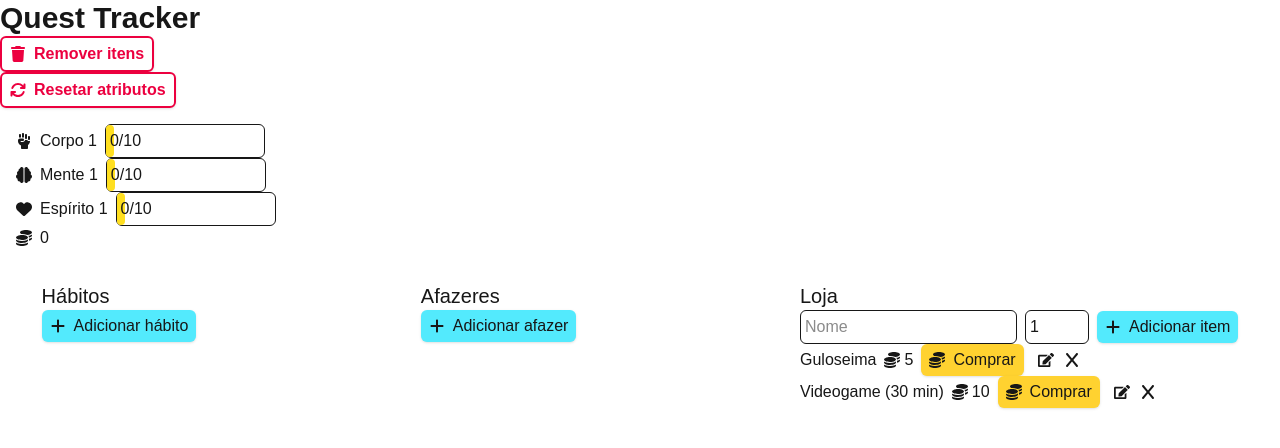
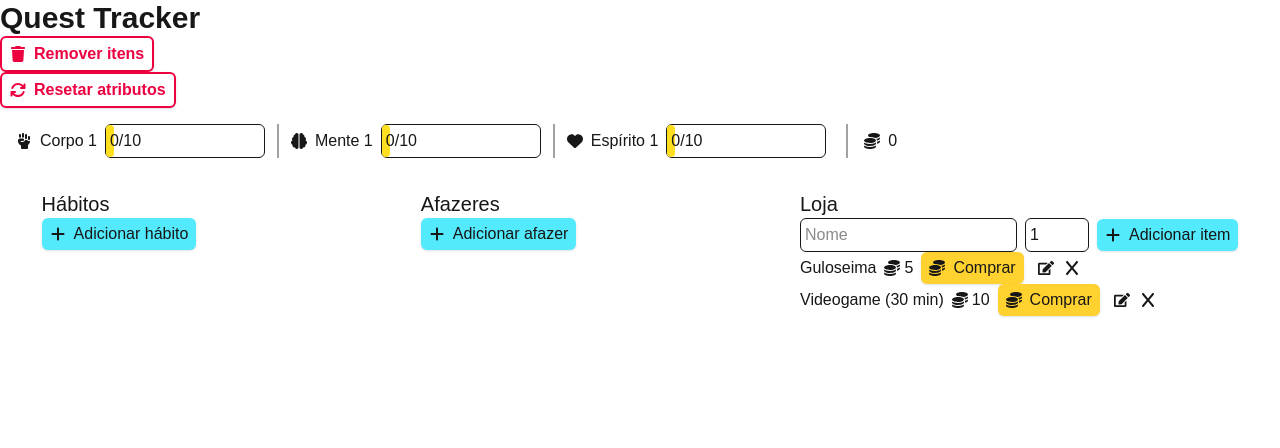
Before and after one commit to gab-souza-martins/gamified-habit-tracker, a Next.js app: page / in a window 1280 px wide. Shown: the top 448 px of the page. Built offline with nearby package versions, Linux system fonts and the light colour scheme.

Commit message:
UserStats agora é organizado em um flex, com divisões entre cada item

```diff
--- a/src/app/Components/UserStats.tsx
+++ b/src/app/Components/UserStats.tsx
@@ -8,8 +8,9 @@ interface UserStatsProps {
 
 const UserStats: React.FC<UserStatsProps> = ({ stats }) => {
    return (
-      <>
-         <div className="flex items-center gap-2">
+      <div className="flex items-center gap-2 divide-x-2 divide-solid divide-neutral-400">
+         <div className="flex items-center gap-3 pr-2 divide-x-2 divide-solid divide-neutral-400">
+            <div className="flex items-center gap-2 pr-3">
                <FaHandFist /> Corpo {stats.body.level}
                <div className="border rounded-md w-40">
                   <div
@@ -23,7 +24,7 @@ const UserStats: React.FC<UserStatsProps> = ({ stats }) => {
                </div>
             </div>
 
-         <div className="flex items-center gap-2">
+            <div className="flex items-center gap-2 pr-3">
                <FaBrain /> Mente {stats.mind.level}
                <div className="border rounded-md w-40">
                   <div
@@ -37,7 +38,7 @@ const UserStats: React.FC<UserStatsProps> = ({ stats }) => {
                </div>
             </div>
 
-         <div className="flex items-center gap-2">
+            <div className="flex items-center gap-2 pr-3">
                <FaHeart /> Espírito {stats.spirit.level}
                <div className="border rounded-md w-40">
                   <div
@@ -50,11 +51,12 @@ const UserStats: React.FC<UserStatsProps> = ({ stats }) => {
                   </div>
                </div>
             </div>
+         </div>
 
-         <p className="flex items-center gap-2">
+         <p className="flex items-center gap-2 pl-2">
             <FaCoins /> {stats.coins}
          </p>
-      </>
+      </div>
    );
 };
 
```
Lines whose indentation alone changed are shown as unchanged.
